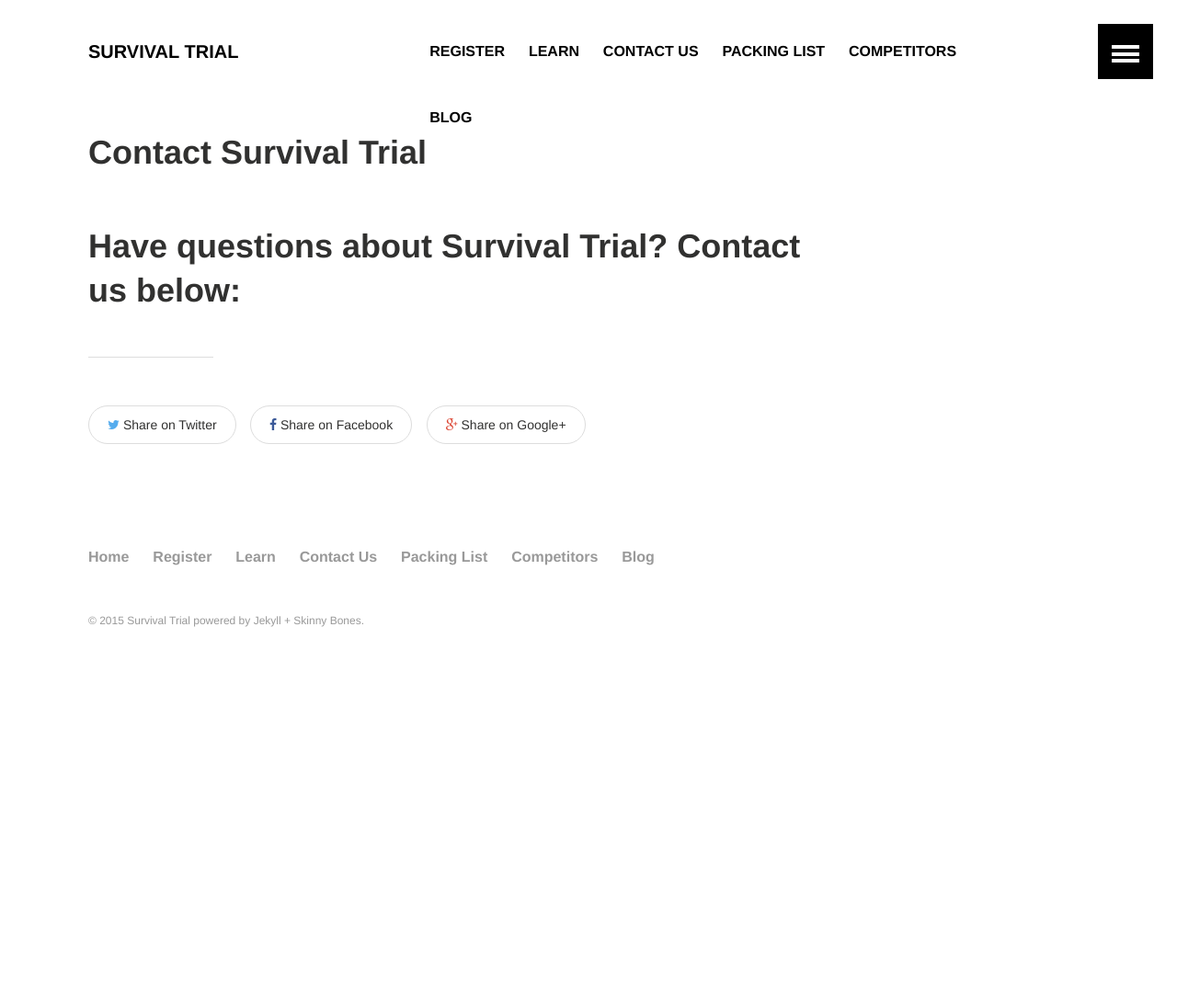
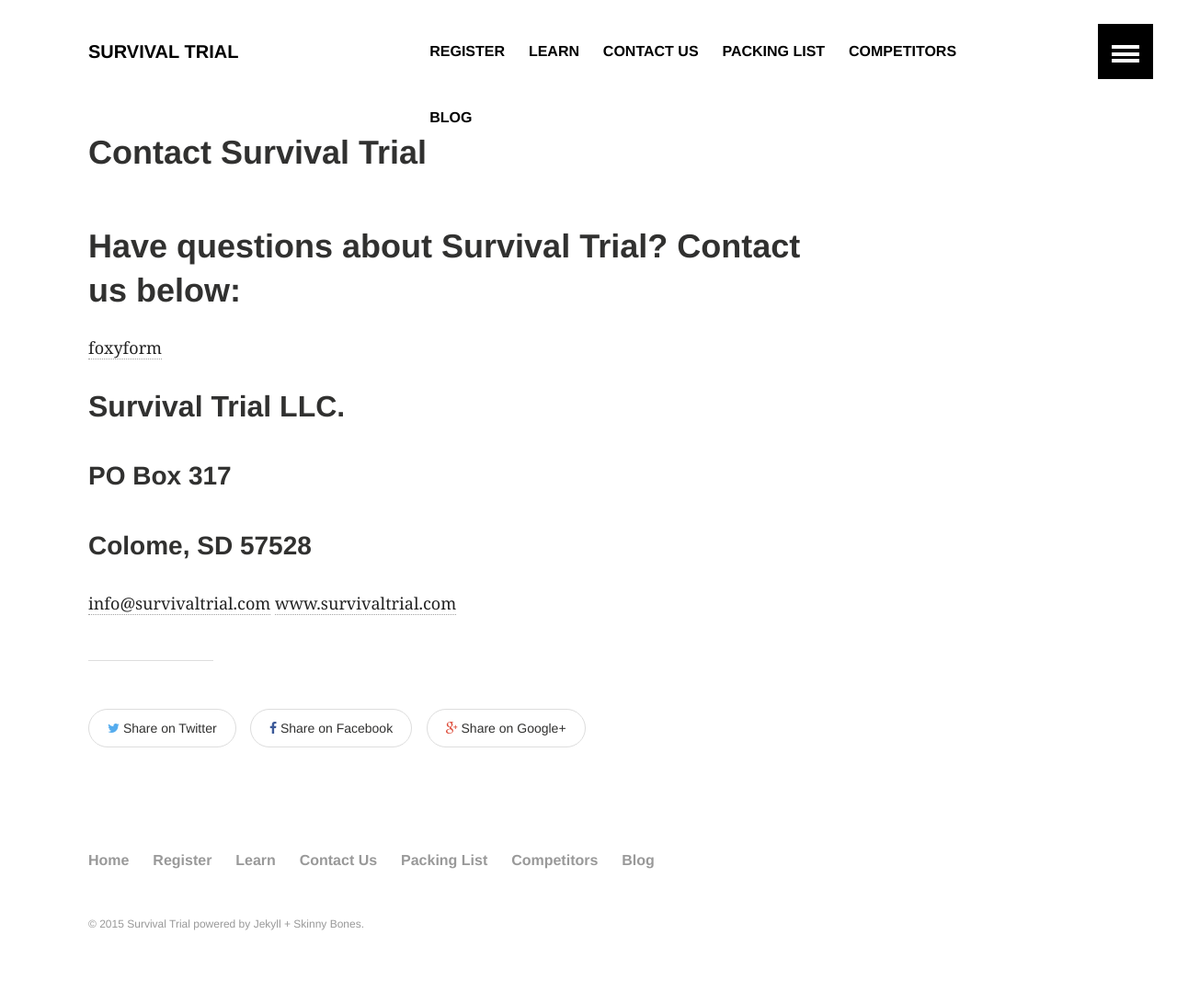
Before and after one commit to jonweiler/jonweiler.github.io, a Jekyll site: the page built from contact.md, in a window 1280 px wide. Shown: the whole page at 92% size. Built offline with Jekyll 4.4.1, drawn with Linux system fonts in a browser that asks for light colours; before the commit the page ends 900 px from its top, so only the background shows below that.

Commit message:
contact page update

```diff
--- a/contact.md
+++ b/contact.md
@@ -5,3 +5,22 @@
 ---
 
 #Have questions about Survival Trial?  Contact us below:
+
+<!-- Do not change the code! -->
+<a id="foxyform_embed_link_665329" href="http://www.foxyform.com/">foxyform</a>
+<script type="text/javascript">
+(function(d, t){
+   var g = d.createElement(t),
+       s = d.getElementsByTagName(t)[0];
+   g.src = "http://www.foxyform.com/js.php?id=665329&sec_hash=ee81c7ff4df&width=350px";
+   s.parentNode.insertBefore(g, s);
+}(document, "script"));
+</script>
+<!-- Do not change the code! -->
+
+##Survival Trial LLC.
+###PO Box 317
+###Colome, SD 57528
+<a href="mailto:info@survivaltrial.com?Subject=STWeb%20Information" target="_top">info@survivaltrial.com</a>
+<a href="http://survivaltrial.com.com/" title="Title">
+www.survivaltrial.com</a>
```
